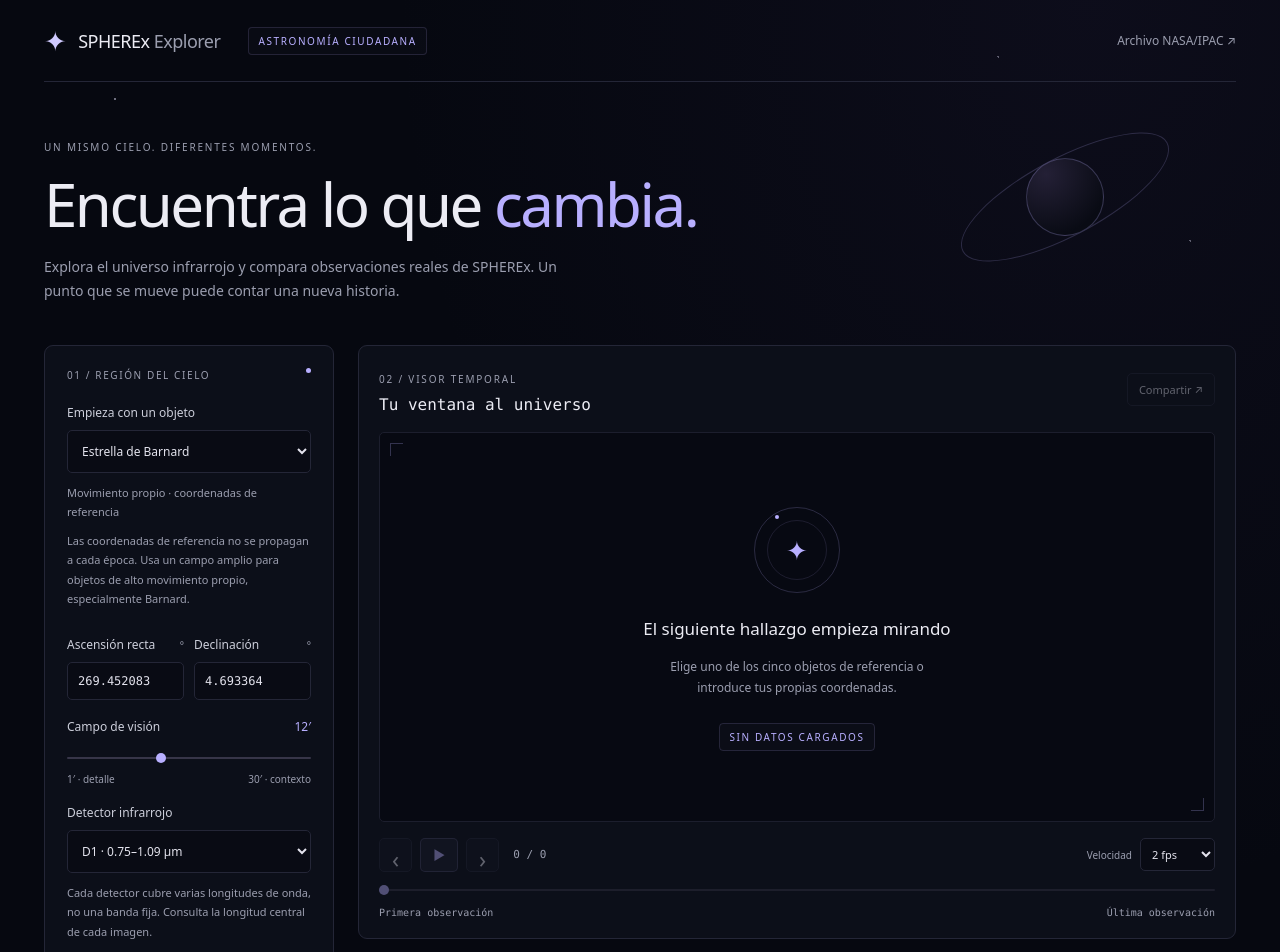
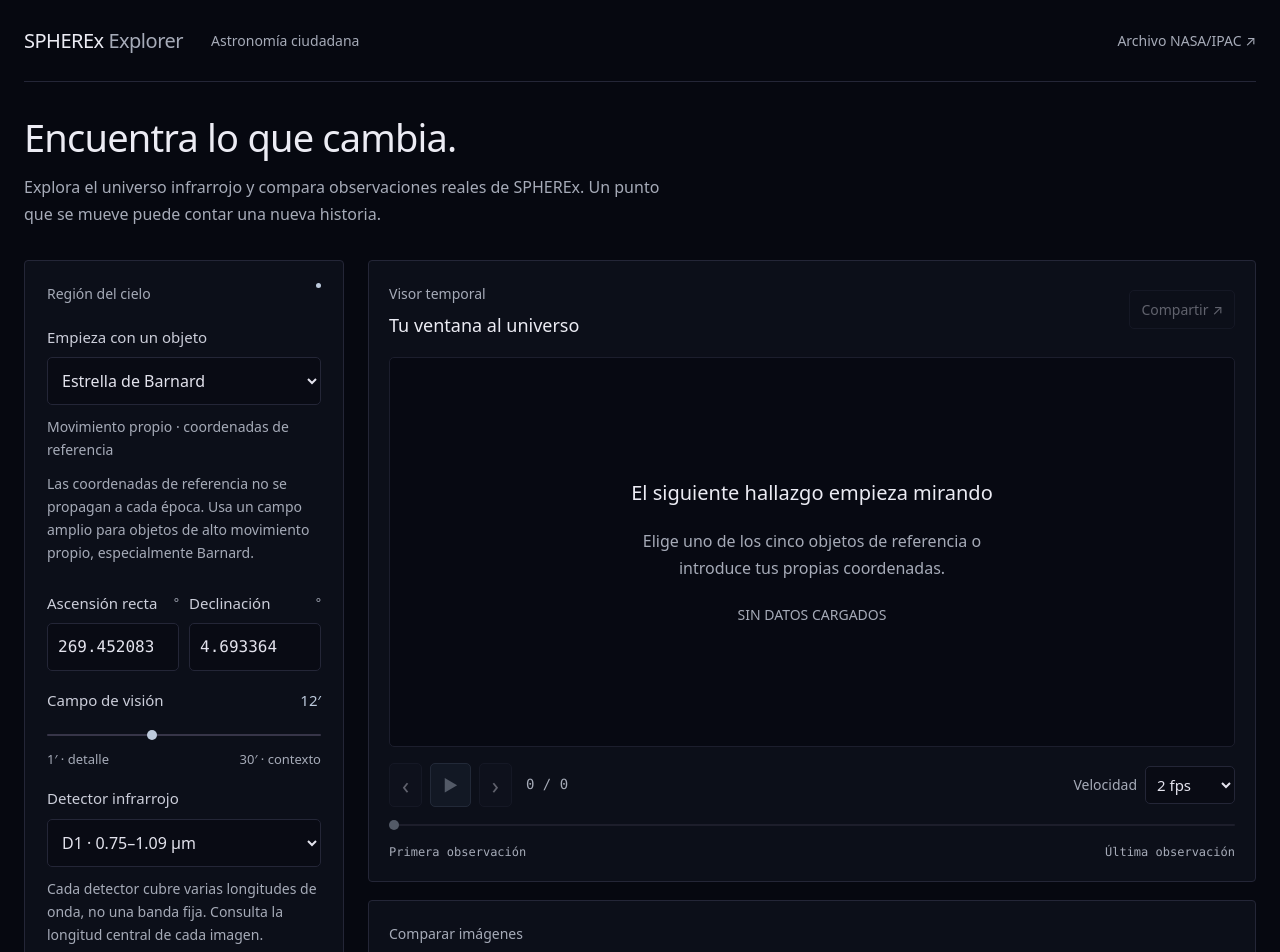
Before and after one commit to asaelvim/hackatonNASA, a Svelte app: page / in a window 1280 px wide. Shown: the top 952 px of the page. Built offline with nearby package versions, Linux system fonts and the light colour scheme.

Commit message:
style(web): enlarge interface text and use the available screen width

```diff
--- a/src/App.svelte
+++ b/src/App.svelte
@@ -219,11 +219,9 @@
 <div class="app">
   <header>
     <a class="brand" href="/" aria-label="Inicio de SPHEREx Explorer"
-      ><span class="brand-mark">✦</span><span
-        >SPHEREx <strong>Explorer</strong></span
-      ></a
+      ><span>SPHEREx <strong>Explorer</strong></span></a
     >
-    <span class="badge">ASTRONOMÍA CIUDADANA</span>
+    <span class="badge">Astronomía ciudadana</span>
     <a
       class="archive-link"
       href="https://irsa.ipac.caltech.edu/Missions/spherex.html"
@@ -233,7 +231,6 @@
   </header>
 
   <section class="intro">
-    <span class="eyebrow">UN MISMO CIELO. DIFERENTES MOMENTOS.</span>
     <h1>Encuentra lo que <span>cambia.</span></h1>
     <p>
       Explora el universo infrarrojo y compara observaciones reales de SPHEREx.
@@ -244,7 +241,7 @@
   <main>
     <aside class="panel search-panel">
       <div class="panel-title">
-        <span>01 / REGIÓN DEL CIELO</span><span class="live-dot"></span>
+        <span>Región del cielo</span><span class="live-dot"></span>
       </div>
       <form
         onsubmit={(event) => {
@@ -326,7 +323,7 @@
           >{/if}
       </form>
       <div class="source-note">
-        <span class="eyebrow">FUENTE CIENTÍFICA</span><strong
+        <span class="eyebrow">Fuente de datos</span><strong
           >SPHEREx DR1 + QR3</strong
         >
         <p>
@@ -340,7 +337,7 @@
       <div class="panel viewer-panel">
         <div class="viewer-heading">
           <div>
-            <span class="eyebrow">02 / VISOR TEMPORAL</span>
+            <span class="eyebrow">Visor temporal</span>
             <h2>
               {activeQuery
                 ? `${activeQuery.ra.toFixed(5)}°, ${activeQuery.dec.toFixed(5)}°`
@@ -371,7 +368,6 @@
             </div>
           {:else}
             <div class="empty-state">
-              <div class="orbit" class:loading={busy}><span>✦</span></div>
               <h3>
                 {busy
                   ? "Recuperando un fragmento del cielo"
@@ -443,7 +439,7 @@
       </div>
 
       <div class="panel analysis-panel">
-        <span class="eyebrow">03 / COMPARA Y EXPLORA</span>
+        <span class="eyebrow">Comparar imágenes</span>
         <div class="analysis-controls">
           <div>
             <label for="mode">Visualización</label><select
--- a/src/style.css
+++ b/src/style.css
@@ -7,11 +7,13 @@
     "Segoe UI",
     sans-serif;
   color: #ececf4;
+  font-size: 16px;
+  line-height: 1.5;
   background: #060810;
   font-synthesis: none;
   color-scheme: dark;
-  --muted: #9b9eaf;
-  --accent: #b8afff;
+  --muted: #a6abb8;
+  --accent: #bdcadc;
   --border: #242637;
   --surface: #0c0f19;
   --field: #090b14;
@@ -23,18 +25,10 @@
 body {
   margin: 0;
   min-height: 100svh;
-  background-image:
-    radial-gradient(1px 1px at 9% 7%, #d7d6ed80 98%, transparent),
-    radial-gradient(1px 1px at 78% 4%, #d7d6ed66 98%, transparent),
-    radial-gradient(1px 1px at 93% 17%, #d7d6ed66 98%, transparent),
-    radial-gradient(1px 1px at 4% 38%, #d7d6ed4d 98%, transparent),
-    radial-gradient(1px 1px at 96% 62%, #d7d6ed4d 98%, transparent),
-    radial-gradient(1px 1px at 18% 92%, #d7d6ed66 98%, transparent),
-    radial-gradient(ellipse at 85% 0%, #34285826, transparent 45%);
 }
 ::selection {
   color: #f4f1ff;
-  background: #524778;
+  background: #35445a;
 }
 button,
 input,
@@ -52,7 +46,7 @@ a {
   text-decoration: none;
 }
 a:hover {
-  color: #ddd7ff;
+  color: #ececf4;
 }
 button {
   cursor: pointer;
@@ -69,9 +63,8 @@ select:focus-visible {
   outline-offset: 4px;
 }
 .app {
-  max-width: 1360px;
-  margin: auto;
-  padding: 0 44px;
+  width: 100%;
+  padding: 0 24px;
 }
 header {
   height: 82px;
@@ -85,63 +78,28 @@ header {
   align-items: center;
   gap: 12px;
   color: #ececf4;
-  font-size: 18px;
+  font-size: 20px;
   letter-spacing: -0.5px;
 }
 .brand strong {
   font-weight: 400;
   color: var(--muted);
 }
-.brand-mark {
-  color: #d0caff;
-  font-size: 27px;
-}
 .badge {
-  font-size: 10px;
-  letter-spacing: 1.6px;
-  color: var(--accent);
-  border: 1px solid #b8afff26;
-  border-radius: 4px;
-  padding: 6px 9px;
-  background: #b8afff05;
+  font-size: 14px;
+  color: var(--muted);
 }
 .archive-link {
   margin-left: auto;
-  font-size: 12px;
+  font-size: 14px;
   color: var(--muted);
 }
 .intro {
-  position: relative;
-  padding: 52px 0 42px;
-}
-.intro::before,
-.intro::after {
-  content: "";
-  position: absolute;
-  pointer-events: none;
-}
-.intro::before {
-  right: 55px;
-  top: 76px;
-  width: 230px;
-  height: 76px;
-  border: 1px solid #b8afff33;
-  border-radius: 50%;
-  transform: rotate(-28deg);
-}
-.intro::after {
-  right: 132px;
-  top: 76px;
-  width: 76px;
-  height: 76px;
-  border: 1px solid #b8afff40;
-  border-radius: 50%;
-  background: radial-gradient(circle at 25% 20%, #242036, #090b14 75%);
+  padding: 32px 0;
 }
 .eyebrow {
-  font-size: 10px;
+  font-size: 14px;
   font-weight: 500;
-  letter-spacing: 1.8px;
   color: var(--muted);
 }
 h1,
@@ -151,32 +109,32 @@ h3 {
 }
 h1 {
   max-width: 720px;
-  font-size: clamp(34px, 4.8vw, 60px);
+  font-size: clamp(28px, 3.5vw, 38px);
   font-weight: 400;
-  letter-spacing: -2.5px;
-  line-height: 1.15;
-  margin: 14px 0 16px;
+  letter-spacing: -0.8px;
+  line-height: 1.25;
+  margin: 0 0 12px;
 }
 h1 span {
-  color: var(--accent);
+  color: inherit;
 }
 .intro p {
-  font-size: 14px;
+  font-size: 16px;
   color: var(--muted);
   line-height: 1.7;
-  max-width: 550px;
+  max-width: 650px;
   margin: 0;
 }
 main {
   display: grid;
-  grid-template-columns: 290px minmax(0, 1fr);
+  grid-template-columns: 320px minmax(0, 1fr);
   gap: 24px;
   align-items: start;
 }
 .panel {
   background: var(--surface);
   border: 1px solid var(--border);
-  border-radius: 9px;
+  border-radius: 4px;
 }
 .search-panel {
   padding: 22px;
@@ -184,8 +142,7 @@ main {
 .panel-title {
   display: flex;
   justify-content: space-between;
-  font-size: 10px;
-  letter-spacing: 1.6px;
+  font-size: 14px;
   margin-bottom: 22px;
   color: var(--muted);
 }
@@ -202,7 +159,7 @@ label {
   align-items: center;
   justify-content: space-between;
   gap: 8px;
-  font-size: 12px;
+  font-size: 15px;
   color: #ccceda;
   margin: 18px 0 9px;
 }
@@ -221,7 +178,7 @@ select {
   border-radius: 5px;
   padding: 11px 10px;
   color: #e3e3ed;
-  font-size: 12px;
+  font-size: 16px;
 }
 input[type="range"] {
   appearance: none;
@@ -262,7 +219,6 @@ input[type="range"]:disabled {
   cursor: not-allowed;
 }
 .coordinate-fields input,
-.viewer-heading h2,
 .timeline-dates,
 .transport > span,
 .metadata strong {
@@ -275,15 +231,15 @@ input[type="range"]:disabled {
   gap: 10px;
 }
 .hint {
-  font-size: 11px;
-  line-height: 1.75;
+  font-size: 14px;
+  line-height: 1.65;
   color: var(--muted);
   margin: 10px 0;
 }
 .range-labels {
   display: flex;
   justify-content: space-between;
-  font-size: 10px;
+  font-size: 13px;
   color: var(--muted);
 }
 button {
@@ -292,38 +248,39 @@ button {
   color: #dedeea;
   background: #121522;
   padding: 10px 14px;
+  font-size: 15px;
   transition:
     background-color 150ms ease,
     border-color 150ms ease,
     color 150ms ease;
 }
 button:hover:not(:disabled) {
-  background: #1c1c30;
-  border-color: #5b527e;
+  background: #1a2230;
+  border-color: #455268;
 }
 input[type="number"]:hover,
 select:hover {
-  border-color: #48425e;
+  border-color: #455268;
 }
 .primary {
   display: flex;
   justify-content: space-between;
   width: 100%;
   margin-top: 22px;
-  background: var(--accent);
-  border-color: var(--accent);
-  color: #171228;
-  font-size: 13px;
+  background: #273347;
+  border-color: #455268;
+  color: #ececf4;
+  font-size: 16px;
   font-weight: 600;
   padding: 13px;
 }
 .primary:hover:not(:disabled) {
-  color: #171228;
-  background: #cbc4ff;
-  border-color: #cbc4ff;
+  color: #ececf4;
+  background: #35445a;
+  border-color: #596a83;
 }
 .secondary {
-  font-size: 12px;
+  font-size: 15px;
   background: transparent;
 }
 .search-panel .secondary {
@@ -337,11 +294,11 @@ select:hover {
 }
 .source-note strong {
   display: block;
-  font-size: 12px;
+  font-size: 15px;
   margin-top: 10px;
 }
 .source-note p {
-  font-size: 11px;
+  font-size: 14px;
   line-height: 1.7;
   color: var(--muted);
   margin-bottom: 0;
@@ -354,19 +311,20 @@ select:hover {
 }
 .viewer-heading {
   display: flex;
+  flex-wrap: wrap;
   justify-content: space-between;
   align-items: center;
   gap: 15px;
   margin-bottom: 18px;
 }
 h2 {
-  font-size: 16px;
+  font-size: 18px;
   font-weight: 400;
   margin: 7px 0 0;
 }
 .compact {
   padding: 8px 11px;
-  font-size: 11px;
+  font-size: 14px;
 }
 .sky-view {
   position: relative;
@@ -379,95 +337,39 @@ h2 {
   border: 1px solid #1c1e2d;
   border-radius: 5px;
 }
-.sky-view::before,
-.sky-view::after {
-  content: "";
-  position: absolute;
-  z-index: 1;
-  width: 12px;
-  height: 12px;
-  border-color: #b8afff40;
-  border-style: solid;
-  pointer-events: none;
-}
-.sky-view::before {
-  top: 10px;
-  left: 10px;
-  border-width: 1px 0 0 1px;
-}
-.sky-view::after {
-  bottom: 10px;
-  right: 10px;
-  border-width: 0 1px 1px 0;
-}
 .sky-view.has-image {
   background: #03040a;
 }
 canvas {
   display: block;
-  width: min(100%, 440px);
+  width: min(100%, 65svh);
   aspect-ratio: 1;
   image-rendering: pixelated;
 }
 .empty-state {
   text-align: center;
-  max-width: 360px;
+  max-width: 420px;
   padding: 26px;
 }
 .empty-state h3 {
-  font-size: 17px;
+  font-size: 20px;
   font-weight: 400;
-  margin-top: 24px;
+  margin-top: 0;
 }
 .empty-state p {
-  font-size: 12px;
+  font-size: 16px;
   line-height: 1.7;
   color: var(--muted);
-  margin-bottom: 26px;
-}
-.orbit {
-  border: 1px solid #b8afff33;
-  width: 86px;
-  height: 86px;
-  border-radius: 50%;
-  position: relative;
-  margin: auto;
-  display: grid;
-  place-items: center;
-}
-.orbit:before {
-  content: "";
-  position: absolute;
-  width: 58px;
-  height: 58px;
-  border: 1px solid #b8afff1f;
-  border-radius: 50%;
-}
-.orbit:after {
-  content: "";
-  width: 4px;
-  height: 4px;
-  border-radius: 50%;
-  background: var(--accent);
-  position: absolute;
-  top: 7px;
-  left: 20px;
-}
-.orbit span {
-  font-size: 26px;
-  color: var(--accent);
-}
-.loading {
-  animation: spin 18s linear infinite;
+  margin-bottom: 20px;
 }
 .north,
 .east {
   position: absolute;
   color: #b5b3cd;
-  font-size: 11px;
+  font-size: 14px;
 }
 .north {
-  top: 15px;
+  top: 8px;
   left: 50%;
   transform: translateX(-50%);
 }
@@ -477,12 +379,12 @@ canvas {
 }
 .image-label {
   position: absolute;
-  top: 20px;
+  top: 36px;
   left: 20px;
   display: flex;
   align-items: center;
   gap: 8px;
-  font-size: 11px;
+  font-size: 14px;
   padding: 8px;
   background: #060810e6;
   border-radius: 3px;
@@ -491,7 +393,7 @@ canvas {
   position: absolute;
   bottom: 20px;
   right: 20px;
-  font-size: 10px;
+  font-size: 12px;
   background: #060810e6;
   padding: 7px;
   border-radius: 3px;
@@ -501,9 +403,11 @@ canvas {
 }
 .playback {
   display: flex;
+  flex-wrap: wrap;
   align-items: center;
   justify-content: space-between;
   margin: 16px 0 4px;
+  gap: 12px;
 }
 .transport {
   display: flex;
@@ -513,33 +417,34 @@ canvas {
 .transport button {
   padding: 4px 12px;
   font-size: 23px;
-  height: 34px;
+  height: 44px;
 }
 .transport .play {
-  font-size: 13px;
-  background: #b8afff14;
+  font-size: 16px;
+  background: #1c2635;
   color: var(--accent);
-  border-color: #b8afff40;
+  border-color: #455268;
 }
 .transport span {
-  font-size: 11px;
+  font-size: 14px;
   color: var(--muted);
   margin-left: 6px;
+  white-space: nowrap;
 }
 .speed {
   margin: 0;
-  font-size: 10px;
+  font-size: 14px;
   color: var(--muted);
 }
 .speed select {
-  width: 75px;
-  font-size: 11px;
+  width: 90px;
+  font-size: 15px;
   padding: 7px;
 }
 .timeline-dates {
   display: flex;
   justify-content: space-between;
-  font-size: 10px;
+  font-size: 12px;
   color: var(--muted);
   margin-top: 3px;
 }
@@ -554,17 +459,20 @@ canvas {
 }
 .checkbox {
   justify-content: flex-start;
-  font-size: 11px;
+  font-size: 14px;
   color: var(--muted);
 }
 .checkbox input {
   accent-color: var(--accent);
+  width: 16px;
+  height: 16px;
+  flex-shrink: 0;
 }
 .metadata {
   display: flex;
   flex-wrap: wrap;
   gap: 15px;
-  font-size: 10px;
+  font-size: 14px;
   border-top: 1px solid var(--border);
   padding-top: 14px;
   margin-top: 16px;
@@ -582,16 +490,16 @@ canvas {
   display: flex;
   align-items: center;
   gap: 10px;
-  font-size: 11px;
+  font-size: 14px;
   color: var(--muted);
   padding: 18px 3px;
   line-height: 1.6;
 }
 .notice,
 .comparison-note {
-  font-size: 11px;
+  font-size: 14px;
   line-height: 1.6;
-  color: #ddc590;
+  color: #c9c1aa;
   background: #ddc59008;
   border: 1px solid #ddc59026;
   border-left: 2px solid #ddc59080;
@@ -604,11 +512,11 @@ canvas {
   border-radius: 5px;
   padding: 15px;
   color: #f6b6bf;
-  font-size: 12px;
+  font-size: 15px;
   overflow-wrap: anywhere;
 }
 .error-box p {
-  font-size: 11px;
+  font-size: 14px;
   line-height: 1.6;
 }
 footer {
@@ -618,7 +526,7 @@ footer {
   display: flex;
   justify-content: space-between;
   gap: 16px;
-  font-size: 10px;
+  font-size: 13px;
   line-height: 1.85;
   color: var(--muted);
 }
@@ -633,24 +541,7 @@ footer {
   white-space: nowrap;
   border: 0;
 }
-.pulse {
-  animation: pulse 1s ease-in-out infinite;
-}
-@keyframes spin {
-  to {
-    transform: rotate(360deg);
-  }
-}
-@keyframes pulse {
-  50% {
-    opacity: 0.3;
-  }
-}
 @media (prefers-reduced-motion: reduce) {
-  .loading,
-  .pulse {
-    animation: none;
-  }
   button {
     transition: none;
   }
@@ -665,7 +556,7 @@ footer {
     padding: 0 22px;
   }
   main {
-    grid-template-columns: 260px minmax(0, 1fr);
+    grid-template-columns: 300px minmax(0, 1fr);
     gap: 15px;
   }
   .search-panel {
@@ -683,27 +574,26 @@ footer {
   .intro {
     padding-top: 30px;
   }
-  .intro::before,
-  .intro::after {
-    display: none;
-  }
   header .badge {
     display: none;
   }
 }
-@media (max-width: 680px) {
+@media (max-width: 850px) {
   .app {
     padding: 0 16px;
   }
   header {
-    height: 70px;
+    height: auto;
+    min-height: 76px;
+    flex-wrap: wrap;
+    padding: 18px 0;
     gap: 14px;
   }
   .brand {
-    font-size: 17px;
+    font-size: 20px;
   }
   .archive-link {
-    font-size: 10px;
+    font-size: 14px;
   }
   main {
     grid-template-columns: 1fr;
@@ -712,7 +602,7 @@ footer {
     padding: 28px 0;
   }
   h1 {
-    letter-spacing: -1.5px;
+    letter-spacing: -0.5px;
   }
   input[type="number"],
   select {
```
Also changed, not shown: 1 other file (tests, documents, lock files or other folders).
